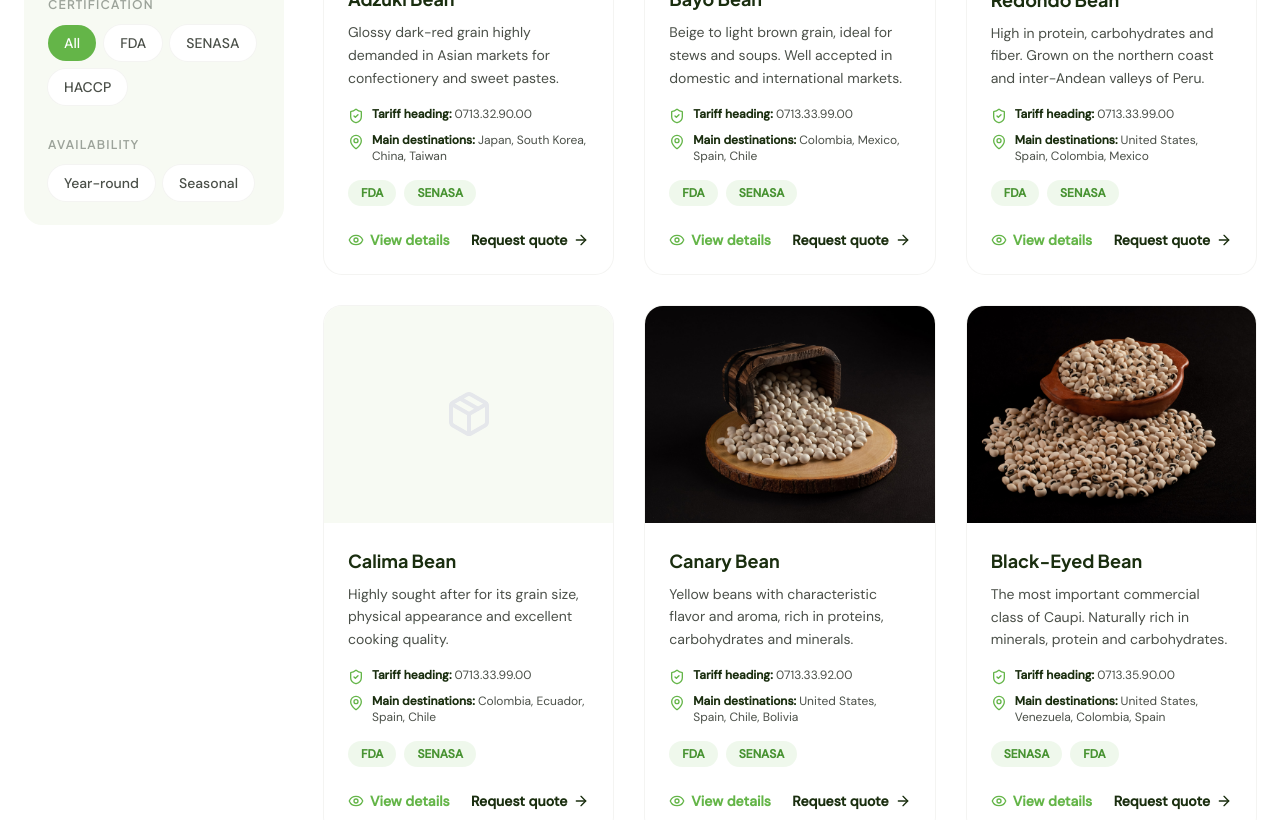
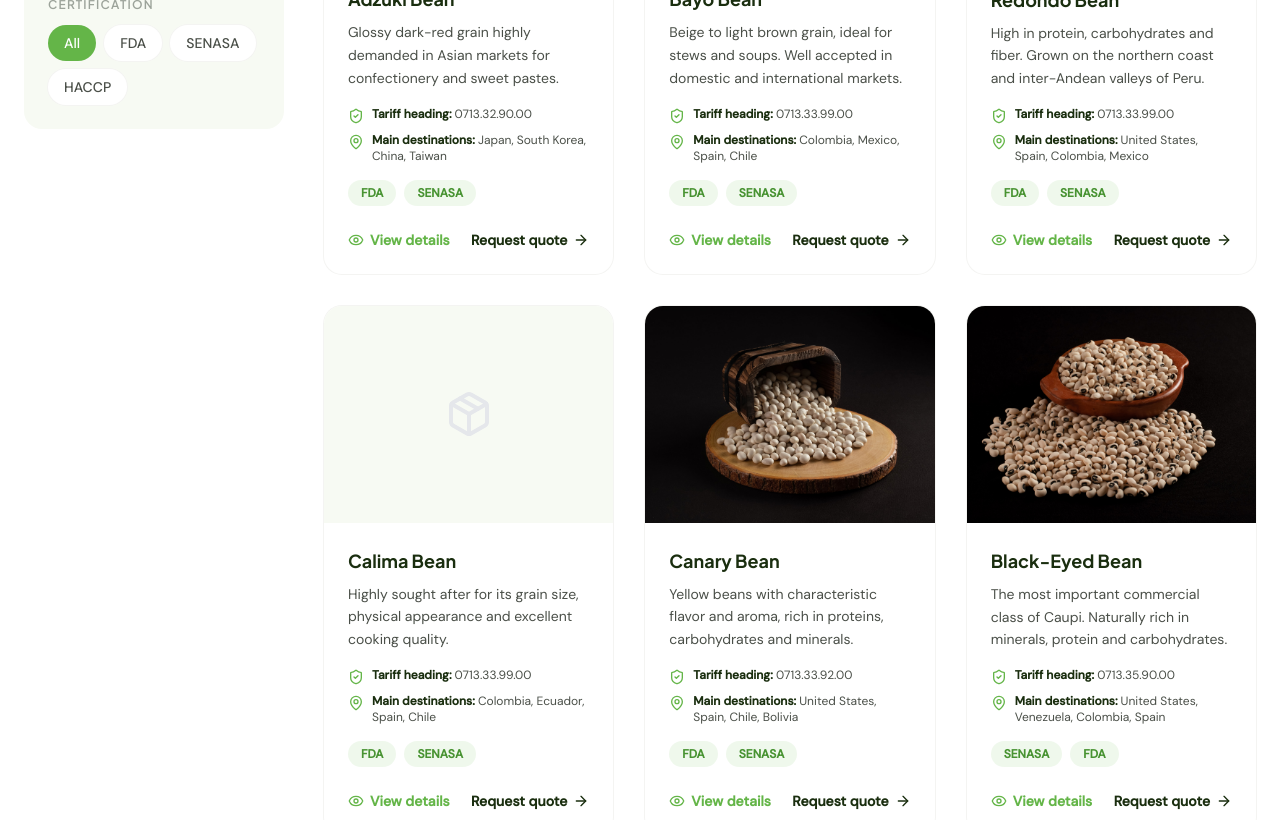
Before and after one commit to Mathifa59/BeansBusiness, a Next.js app: page /en/productos in a window 1280 px wide. Shown: the part 800-1620 px from the top of the page. Built offline with nearby package versions, Linux system fonts and the light colour scheme.

Commit message:
improve beans v.17

```diff
--- a/components/sections/productos/CatalogDownload.tsx
+++ b/components/sections/productos/CatalogDownload.tsx
@@ -1,7 +1,7 @@
 "use client";
 
 import { useTranslations } from "next-intl";
-import { Download } from "lucide-react";
+import { Download, FileText } from "lucide-react";
 import { AnimatedSection } from "@/components/ui/animated-section";
 import { SectionWrapper } from "@/components/ui/section-wrapper";
 import { buttonVariants } from "@/components/ui/button";
@@ -11,15 +11,22 @@ export function CatalogDownload() {
   const t = useTranslations("products.catalog");
 
   return (
-    <SectionWrapper bg="off-white">
+    <SectionWrapper
+      bg="green"
+      bgImage="/cosecha-frejol.jpg"
+      bgOverlayClassName="bg-gradient-to-r from-dark/90 via-primary-dark/85 to-primary/75"
+    >
       <AnimatedSection
         variants={fadeUp}
-        className="mx-auto flex max-w-3xl flex-col items-center rounded-3xl bg-white p-10 text-center shadow-sm ring-1 ring-gray-100 sm:p-14"
+        className="mx-auto flex max-w-3xl flex-col items-center text-center"
       >
-        <h2 className="text-3xl font-bold tracking-tight text-dark lg:text-4xl">
+        <div className="flex h-16 w-16 items-center justify-center rounded-2xl bg-white/15 ring-1 ring-white/25">
+          <FileText className="h-8 w-8 text-white" />
+        </div>
+        <h2 className="mt-6 text-3xl font-bold tracking-tight text-white lg:text-4xl">
           {t("title")}
         </h2>
-        <p className="mt-4 max-w-xl text-lg leading-relaxed text-gray-700">
+        <p className="mt-4 max-w-xl text-lg leading-relaxed text-white/80">
           {t("subtitle")}
         </p>
         <a
@@ -28,7 +35,7 @@ export function CatalogDownload() {
           className={buttonVariants({
             size: "lg",
             className:
-              "group mt-8 rounded-full bg-primary px-10 py-5 text-base font-semibold text-white hover:bg-primary-dark hover:shadow-xl",
+              "group mt-8 rounded-full border-2 border-white/40 bg-white/10 px-10 py-5 text-base font-semibold text-white backdrop-blur-sm hover:bg-white hover:text-primary hover:border-white hover:shadow-xl",
           })}
         >
           <Download className="mr-2 h-4 w-4 transition-transform group-hover:-translate-y-0.5" />
--- a/components/sections/productos/ProductsFilterGrid.tsx
+++ b/components/sections/productos/ProductsFilterGrid.tsx
@@ -24,7 +24,6 @@ import { cn } from "@/lib/utils";
 const CERT_FILTERS = ["all", "FDA", "SENASA", "HACCP"] as const;
 type CertFilter = (typeof CERT_FILTERS)[number];
 
-type AvailabilityFilter = "all" | "all-year" | "seasonal";
 type CategoryFilter = "all" | ProductCategory;
 
 const CATEGORY_FILTERS: CategoryFilter[] = ["all", "legumbres", "granos-andinos", "otros"];
@@ -44,7 +43,6 @@ export function ProductsFilterGrid() {
   const locale = useLocale();
 
   const [certFilter, setCertFilter] = useState<CertFilter>("all");
-  const [availFilter, setAvailFilter] = useState<AvailabilityFilter>("all");
   const [categoryFilter, setCategoryFilter] = useState<CategoryFilter>("all");
   const [showFilters, setShowFilters] = useState(false);
   const [activeProductId, setActiveProductId] = useState<string | null>(null);
@@ -52,7 +50,6 @@ export function ProductsFilterGrid() {
   const filtered = useMemo(() => {
     return PRODUCTS.filter((product) => {
       if (categoryFilter !== "all" && product.category !== categoryFilter) return false;
-      if (availFilter !== "all" && product.availability !== availFilter) return false;
       if (certFilter !== "all") {
         const certs = tItems.raw(
           `${product.id}.certifications` as Parameters<typeof tItems.raw>[0]
@@ -61,7 +58,7 @@ export function ProductsFilterGrid() {
       }
       return true;
     });
-  }, [certFilter, availFilter, categoryFilter, tItems]);
+  }, [certFilter, categoryFilter, tItems]);
 
   const activeProduct = PRODUCTS.find((p) => p.id === activeProductId);
 
@@ -139,35 +136,6 @@ export function ProductsFilterGrid() {
                 </div>
               </div>
 
-              {/* Availability filter */}
-              <div>
-                <h3 className="text-xs font-semibold uppercase tracking-widest text-gray-400">
-                  {tFilters("availabilityLabel")}
-                </h3>
-                <div className="mt-3 flex flex-wrap gap-2">
-                  {(["all-year", "seasonal"] as const).map((avail) => (
-                    <button
-                      key={avail}
-                      type="button"
-                      onClick={() =>
-                        setAvailFilter((current) =>
-                          current === avail ? "all" : avail
-                        )
-                      }
-                      className={cn(
-                        "rounded-full px-4 py-2 text-sm font-medium transition-colors",
-                        availFilter === avail
-                          ? "bg-primary text-white"
-                          : "bg-white text-gray-700 ring-1 ring-gray-100 hover:bg-primary/10 hover:text-primary"
-                      )}
-                    >
-                      {avail === "all-year"
-                        ? tFilters("availabilityAll")
-                        : tFilters("availabilitySeasonal")}
-                    </button>
-                  ))}
-                </div>
-              </div>
             </div>
           </div>
 
```
